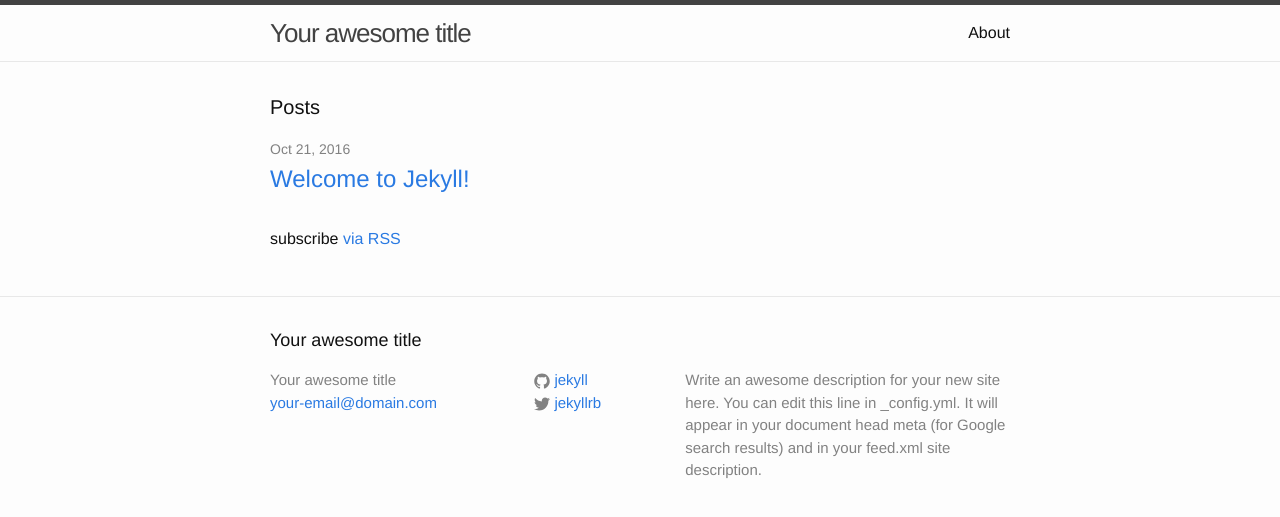
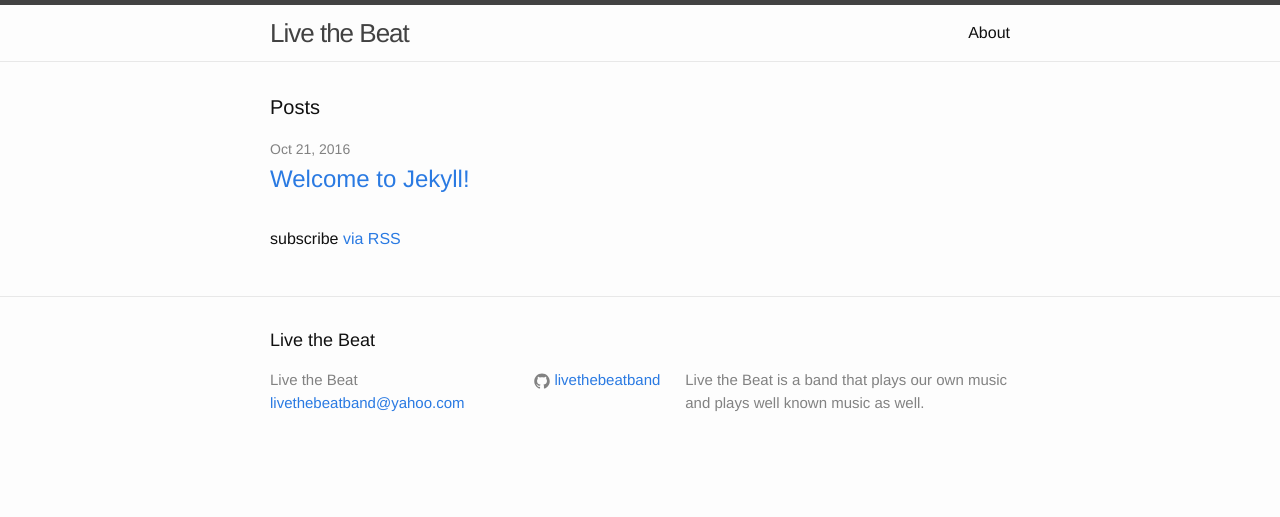
Before and after one commit to livethebeatband/livethebeatband.github.io, a Jekyll site: the page built from index.html, in a window 1280 px wide. Shown: the top 517 px of the page. Built offline with Jekyll 4.4.1, drawn with Linux system fonts in a browser that asks for light colours.

Commit message:
Update _config.yml

```diff
--- a/_config.yml
+++ b/_config.yml
@@ -6,16 +6,14 @@
 # 'jekyll serve'. If you change this file, please restart the server process.
 
 # Site settings
-title: Your awesome title
-email: your-email@domain.com
+title: Live the Beat
+email: livethebeatband@yahoo.com
 description: > # this means to ignore newlines until "baseurl:"
-  Write an awesome description for your new site here. You can edit this
-  line in _config.yml. It will appear in your document head meta (for
-  Google search results) and in your feed.xml site description.
+  Live the Beat is a band that plays our own music and plays well known music as well.
 baseurl: "" # the subpath of your site, e.g. /blog
 url: "http://yourdomain.com" # the base hostname & protocol for your site
-twitter_username: jekyllrb
-github_username:  jekyll
+twitter_username:
+github_username:  livethebeatband
 
 # Build settings
 markdown: kramdown
```
